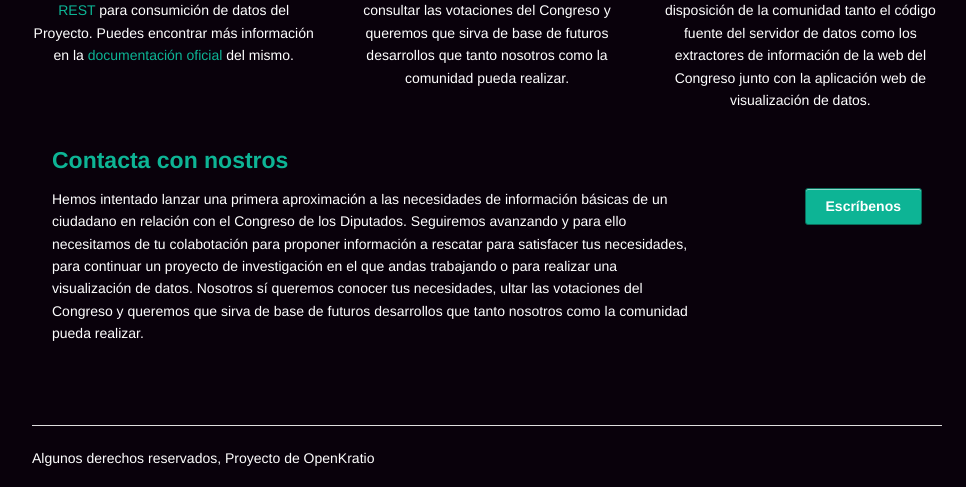
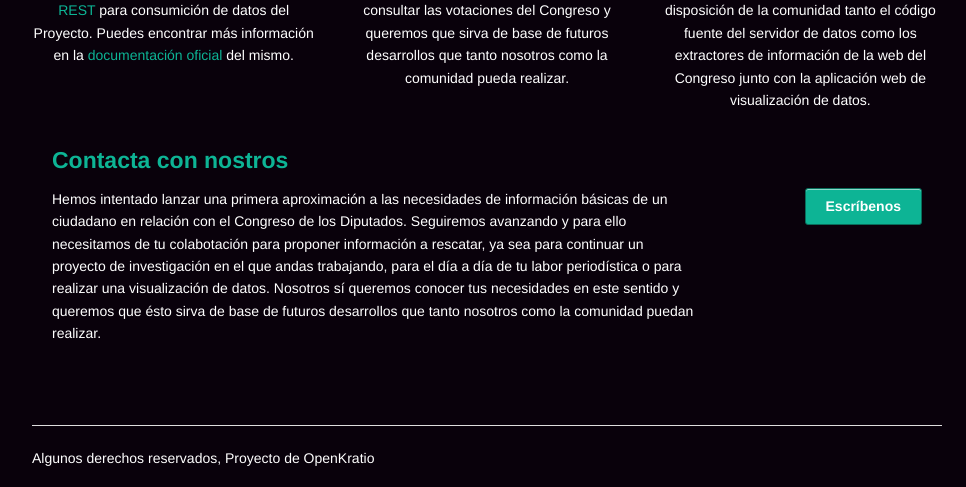
Before and after one commit to openkratio/proyecto-colibri, a Django app: page / in a window 1280 px wide. Shown: the part 697-1184 px from the top of the page, without its empty margins (153-1119 px from the left). Run offline with Django 3.2, Linux system fonts and the light colour scheme; some libraries are stand-ins or nearby versions; some web fonts are replaced.

Commit message:
Actualizando info de Contacta con Nosotros + Enlanzando Documentacion en REST API bloque

```diff
--- a/colibri/templates/main/index.html
+++ b/colibri/templates/main/index.html
@@ -116,7 +116,7 @@
       <span class="entypo-publish webicon big"></span>
       <!--<img src="{{STATIC_URL}}images/img.gif" />-->
       <h4>REST API</h4>
-      <p>Ofrecemos una <a href="http://es.wikipedia.org/wiki/Interfaz_de_programaci%C3%B3n_de_aplicaciones" target="_blank">API</a> basada en servicios <a href="http://en.wikipedia.org/wiki/Representational_state_transfer" target="_blank">REST</a> para consumición de datos del Proyecto. Puedes encontrar más información en la <a href="#">documentación oficial</a> del mismo.</p>
+      <p>Ofrecemos una <a href="http://es.wikipedia.org/wiki/Interfaz_de_programaci%C3%B3n_de_aplicaciones" target="_blank">API</a> basada en servicios <a href="http://en.wikipedia.org/wiki/Representational_state_transfer" target="_blank">REST</a> para consumición de datos del Proyecto. Puedes encontrar más información en la <a href="documentacion.html">documentación oficial</a> del mismo.</p>
     </div>
 
     <div class="four columns center-text">
@@ -143,7 +143,7 @@
 
         <div class="row">
           <div class="nine columns">
-            <p>Hemos intentado lanzar una primera aproximación a las necesidades de información básicas de un ciudadano en relación con el Congreso de los Diputados. Seguiremos avanzando y para ello necesitamos de tu colabotación para proponer información a rescatar para satisfacer tus necesidades, para continuar un proyecto de investigación en el que andas trabajando o para realizar una visualización de datos. Nosotros sí queremos conocer tus necesidades, ultar las votaciones del Congreso y queremos que sirva de base de futuros desarrollos que tanto nosotros como la comunidad pueda realizar.</p>
+            <p>Hemos intentado lanzar una primera aproximación a las necesidades de información básicas de un ciudadano en relación con el Congreso de los Diputados. Seguiremos avanzando y para ello necesitamos de tu colabotación para proponer información a rescatar, ya sea para continuar un proyecto de investigación en el que andas trabajando, para el día a día de tu labor periodística o para realizar una visualización de datos. Nosotros sí queremos conocer tus necesidades en este sentido y queremos que ésto sirva de base de futuros desarrollos que tanto nosotros como la comunidad puedan realizar.</p>
           </div>
           <div class="three columns">
 			  <a href="mailto:edipotrebol@gmail.com,azotillo@gmail.com?subject=ProyectoColibri" class="radius button right">Escríbenos</a>
```
